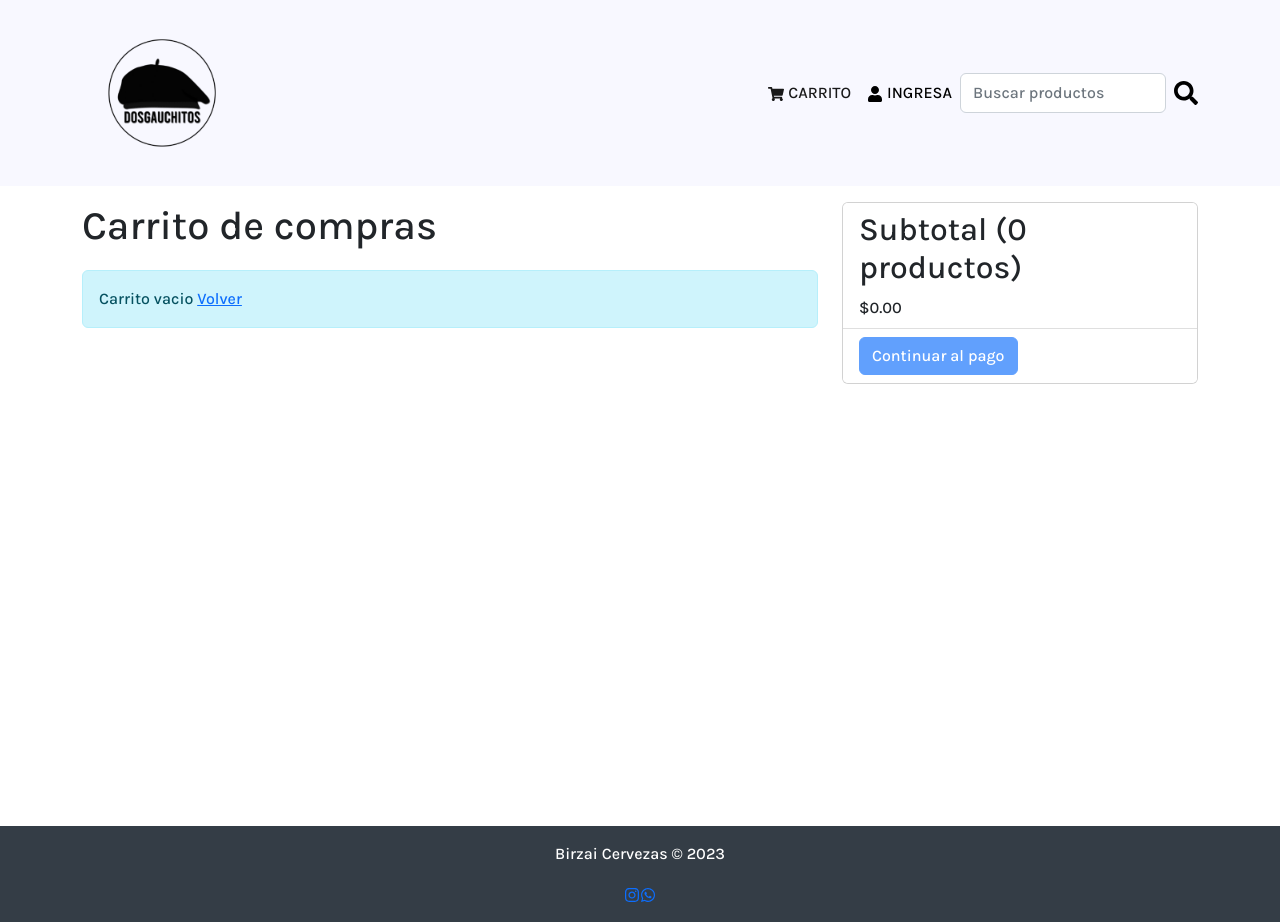
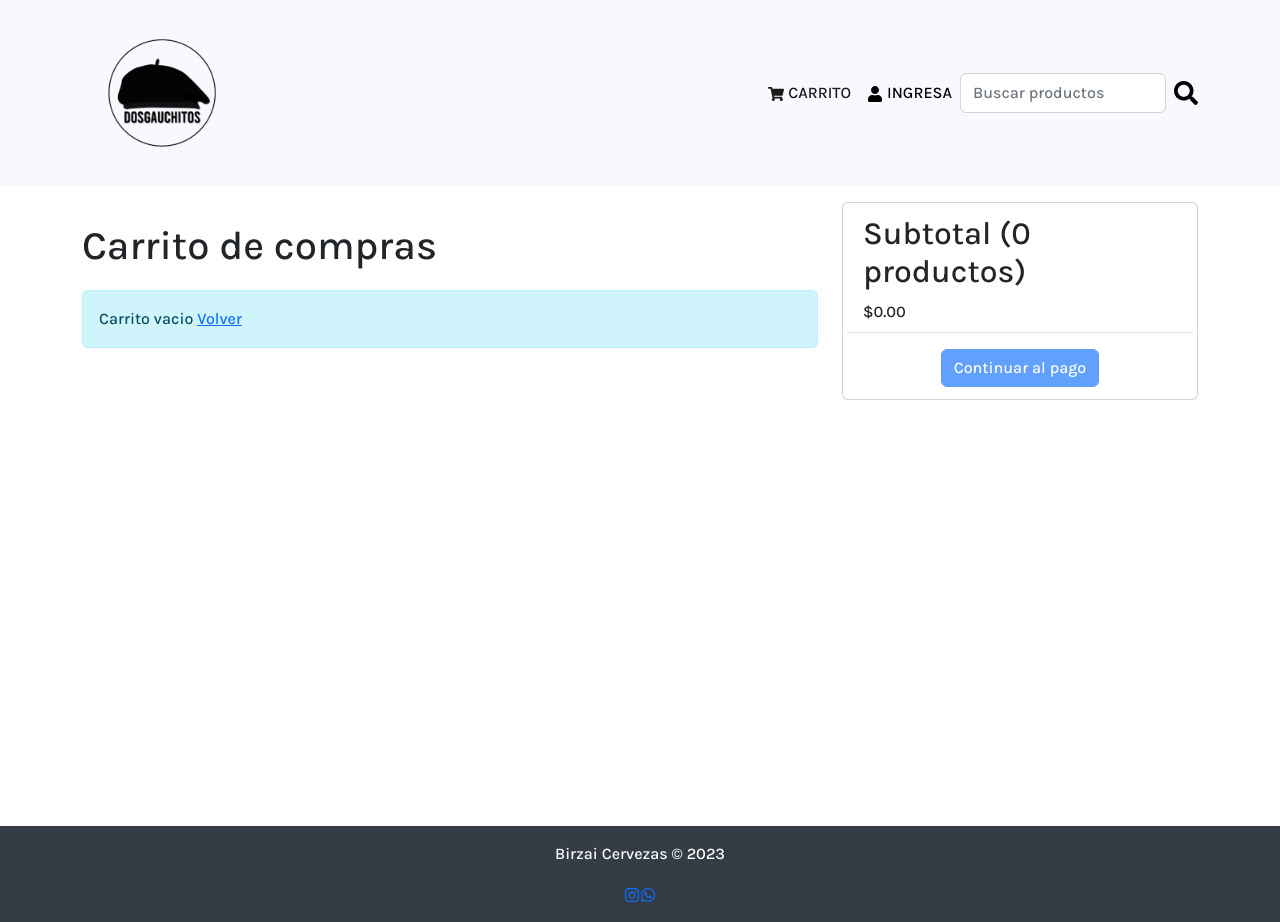
Before and after one commit to jimenezmateo44/Ecommerce-PPS2, a React (Create React App) app in the folder frontend/: page /cart in a window 1280 px wide. Built offline with nearby package versions, Linux system fonts and the light colour scheme.

Commit message:
-- pantalla carrito --

```diff
--- a/frontend/src/screens/CartScreen.jsx
+++ b/frontend/src/screens/CartScreen.jsx
@@ -33,7 +33,7 @@ const CartScreen = () => {
   return (
     <Row> {/*Si el carrito esta vacio*/}
         <Col md={8}>
-            <h1 style={{marginBottom: '20px'}}>Carrito de compras</h1>
+            <h1 style={{marginBottom: '20px', marginTop: '20px'}}>Carrito de compras</h1>
             { cartItems.length === 0 ? (
                 <Message>
                     Carrito vacio <Link to='/'>Volver</Link>
@@ -47,7 +47,7 @@ const CartScreen = () => {
                                     <Image src={item.image} alt={item.name} fluid rounded />
                                 </Col>
                                 <Col md={3}> {/*Mostramos el nombre del producto*/}
-                                    <Link to={`/productos/${item._id}`}>{item.name}</Link>
+                                    <Link to={`/productos/${item._id}`} className="link-productos nombreProductos">{item.name}</Link>
                                 </Col>
                                 <Col md={2}> {/*Mostramos el precio*/}
                                     ${item.price}
@@ -72,7 +72,7 @@ const CartScreen = () => {
                             </Row>
                         </ListGroup.Item>
                     ))}
-                <ListGroup.Item>
+                <ListGroup.Item className='m-3 d-flex justify-content-end'>
                         <Button type='button'
                                 className='btn-block'
                                 onClick={ keepShoppingHandler }
@@ -86,13 +86,13 @@ const CartScreen = () => {
         <Col md={4}> {/*En este col vamos a mostrar el total y boton de pago*/}
             <Card>
                 <ListGroup variant='flush'>
-                    <ListGroup.Item>
+                    <ListGroup.Item className='m-1'>
                         <h2>
                             Subtotal ({ cartItems.reduce((acc, item) => acc + item.qty, 0)} productos)
                         </h2>
                         ${ cartItems.reduce((acc, item) => acc + item.qty * item.price, 0).toFixed(2)}
                     </ListGroup.Item>
-                    <ListGroup.Item>
+                    <ListGroup.Item className='d-flex justify-content-center m-1'>
                         <Button type='button'
                                 className='btn-block'
                                 disabled={ cartItems.length === 0 }
```
